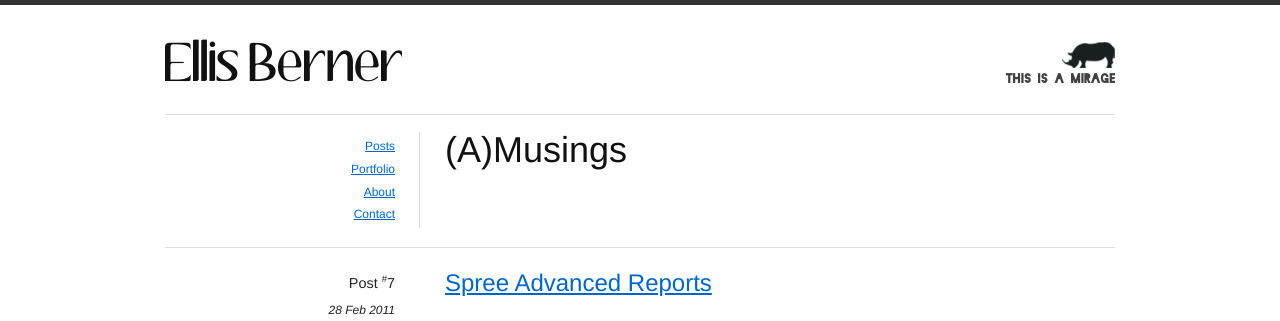
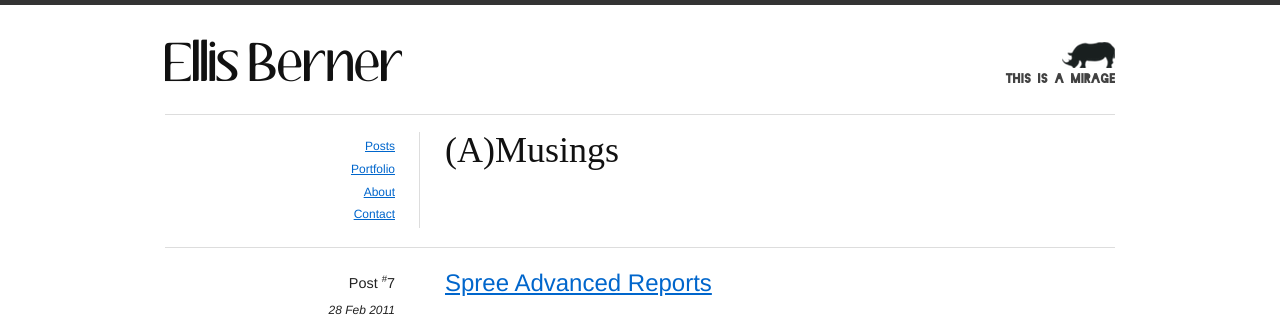
Before and after one commit to maletor/maletor.github.io, a Jekyll site: the page built from index.html, in a window 1280 px wide. Shown: the top 321 px of the page. Built offline with Jekyll 4.4.1, drawn with Linux system fonts in a browser that asks for light colours; some web fonts are replaced.

Commit message:
font for text-area

```diff
--- a/stylesheets/application.css
+++ b/stylesheets/application.css
@@ -1,7 +1,8 @@
-@font-face{font-family: Aubrey;src: url('/fonts/aubrey.eot');src:url('/fonts/aubrey?iefix')format('eot'),url('/fonts/aubrey.woff')format('woff'),url('/fonts/aubrey.ttf')format('truetype'),url('/fonts/aubrey.svg#webfont6dIL5BYo')format('svg');font-weight:normal;font-style:normal;}
-@font-face {font-family: DroidSans;src: url('droidsans.eot');src: url('droidsans.eot?iefix') format('eot'),url('droidsans.woff') format('woff'),url('droidsans.ttf') format('truetype'),url('droidsans.svg#webfontw7zqO19G') format('svg');font-weight:normal;font-style:normal;}
+@font-face{font-family:Aubrey;src:url('/fonts/aubrey.eot');src:url('/fonts/aubrey?iefix')format('eot'),url('/fonts/aubrey.woff')format('woff'),url('/fonts/aubrey.ttf')format('truetype'),url('/fonts/aubrey.svg#webfont6dIL5BYo')format('svg');font-weight:normal;font-style:normal;}
+@font-face {font-family:DroidSans;src:url('droidsans.eot');src: url('droidsans.eot?iefix') format('eot'),url('droidsans.woff')format('woff'),url('droidsans.ttf')format('truetype'),url('droidsans.svg#webfontw7zqO19G')format('svg');font-weight:normal;font-style:normal;}
 body{border-top:#333 solid 5px;}
 #header h1{font-family: Aubrey;font-size:4em;}
+#text-area{font-family:DroidSans;}
 .send{background-color:#1e1e1e;color:#fff;width:100px;height:40px;cursor:pointer;}
 .send:hover, .send:focus{background-color:#eee;color:#1e1e1e;}
 .errorExplanation, .fieldWithErrors{padding:.8em;margin-bottom:1em;border:2px solid #FBC2C4;background:#FBE3E4;color:#8a1f11;}
```
